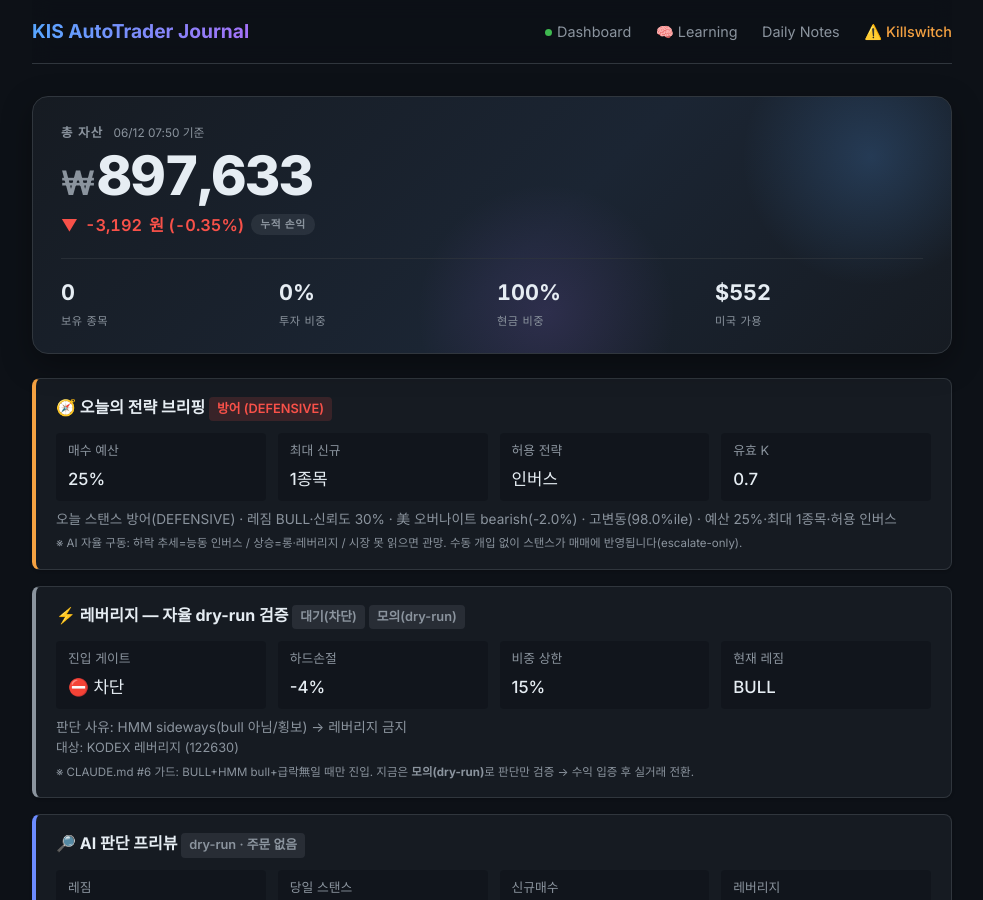
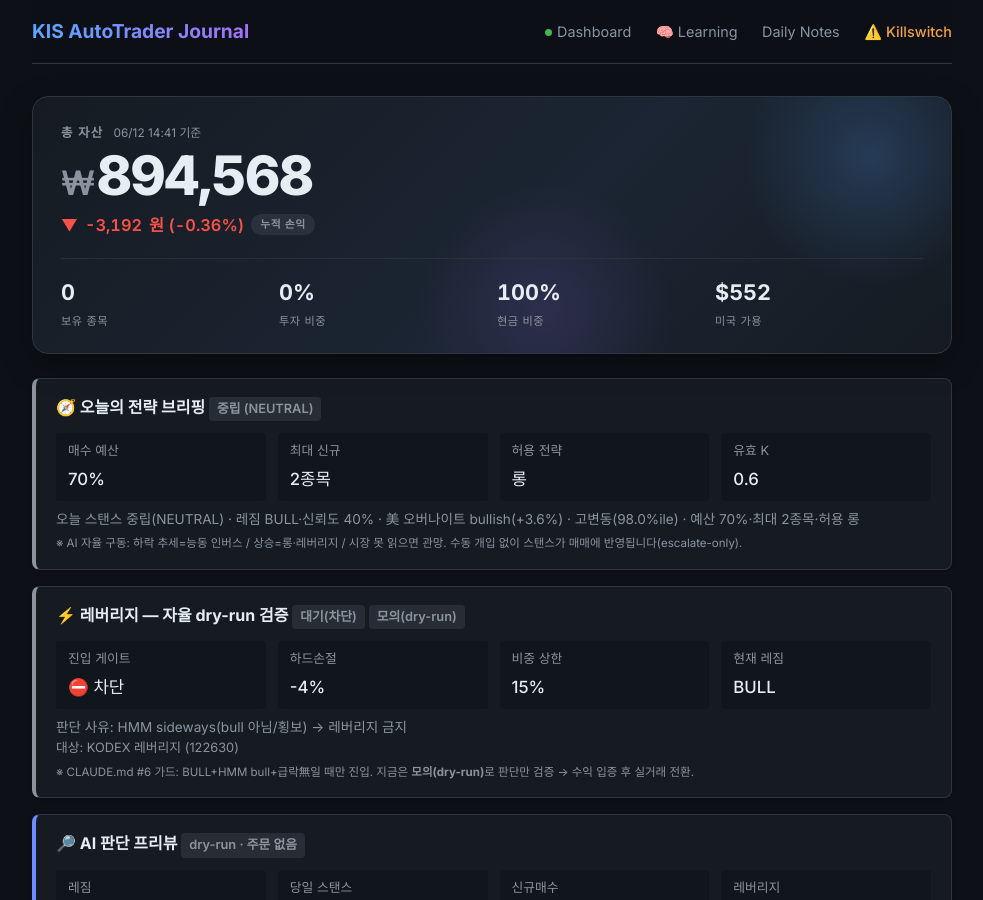
Before and after one commit to BudongJW/kis-trading-journal, a Jekyll site: the page built from index.html, in a window 1280 px wide and 900 px high. Shown: the whole window, without its empty margins (148-1131 px from the left). Built offline with Jekyll 4.4.1, drawn with Linux system fonts in a browser that asks for light colours; nearby versions of some CDN libraries; some of the changed text lies outside the part shown.

Commit message:
auto: portfolio update 14:41

```diff
--- a/_data/portfolio.json
+++ b/_data/portfolio.json
@@ -1,7 +1,7 @@
 {
-  "updated_at": "2026-06-12T07:50:07.119681",
+  "updated_at": "2026-06-12T14:41:47.684842",
   "initial_capital": 500000,
-  "cash": 897633,
+  "cash": 894568,
   "holdings": [],
   "reconcile": {
     "matched": 0,
@@ -17,9 +17,9 @@
     "set_by": ""
   },
   "holdings_value": 0,
-  "total_value": 897633,
+  "total_value": 894568,
   "total_pnl": -3192,
-  "total_pnl_pct": -0.35,
+  "total_pnl_pct": -0.36,
   "realized_pnl": -3192,
   "unrealized_pnl": 0,
   "total_trades": 18,
@@ -719,30 +719,30 @@
     },
     {
       "date": "2026-06-12",
-      "total_value": 897633,
-      "cash": 897633,
+      "total_value": 894568,
+      "cash": 894568,
       "holdings_value": 0,
       "day_pnl": 56,
       "cumul_pnl": -3192,
       "realized_pnl": -3192,
       "unrealized_pnl": 0,
-      "net_deposit": 400825,
+      "net_deposit": 397760,
       "regime": "up",
       "hmm_state": "sideways",
-      "confidence": 0.3,
+      "confidence": 0.4,
       "k_value": 0.6
     }
   ],
   "market": {
     "regime": "up",
     "hmm_state": "sideways",
-    "confidence": 0.3,
+    "confidence": 0.4,
     "volatility": "high",
     "vol_percentile": 98.0,
     "overnight_gap": {
-      "direction": "bearish",
-      "strength": 0.61,
-      "action": "reduce_size"
+      "direction": "bullish",
+      "strength": 0.91,
+      "action": "aggressive_buy"
     },
     "strong_sectors": [
       "반도체",
@@ -792,7 +792,7 @@
   },
   "us_session": {
     "enabled": true,
-    "cash_usd": 551.915955,
+    "cash_usd": 551.53964,
     "positions": 0,
     "holdings": [],
     "max_positions": 3,
@@ -844,14 +844,14 @@
       "hmm_confidence": 94.5,
       "volatility": "high",
       "vol_percentile": 98.0,
-      "market_confidence": 0.3,
+      "market_confidence": 0.4,
       "analyzed_at": "2026-06-11 20:27"
     },
     "overnight": {
-      "direction": "bearish",
-      "nasdaq_change": -1.98,
-      "sp500_change": -1.62,
-      "recommended_action": "reduce_size"
+      "direction": "bullish",
+      "nasdaq_change": 3.57,
+      "sp500_change": 1.87,
+      "recommended_action": "aggressive_buy"
     },
     "strong_sectors": [
       "반도체",
@@ -1047,24 +1047,24 @@
     }
   },
   "day_plan": {
-    "stance": "DEFENSIVE",
+    "stance": "NEUTRAL",
     "forced": false,
-    "auto_stance": "DEFENSIVE",
-    "stance_kr": "방어",
-    "budget_pct": 0.25,
-    "max_new_positions": 1,
-    "allow_long": false,
-    "allow_inverse": true,
+    "auto_stance": "NEUTRAL",
+    "stance_kr": "중립",
+    "budget_pct": 0.7,
+    "max_new_positions": 2,
+    "allow_long": true,
+    "allow_inverse": false,
     "allow_leverage": false,
-    "size_mult": 0.4,
-    "k_effective": 0.7,
-    "allow_summary": "인버스",
-    "briefing": "오늘 스탠스 방어(DEFENSIVE) · 레짐 BULL·신뢰도 30% · 美 오버나이트 bearish(-2.0%) · 고변동(98.0%ile) · 예산 25%·최대 1종목·허용 인버스",
+    "size_mult": 0.85,
+    "k_effective": 0.6,
+    "allow_summary": "롱",
+    "briefing": "오늘 스탠스 중립(NEUTRAL) · 레짐 BULL·신뢰도 40% · 美 오버나이트 bullish(+3.6%) · 고변동(98.0%ile) · 예산 70%·최대 2종목·허용 롱",
     "signals": {
       "regime": "BULL",
-      "confidence": 0.3,
-      "direction": "bearish",
-      "nasdaq_change": -1.98,
+      "confidence": 0.4,
+      "direction": "bullish",
+      "nasdaq_change": 3.57,
       "high_vol": true,
       "vol_percentile": 98.0,
       "rapid_level": "NONE"
```
